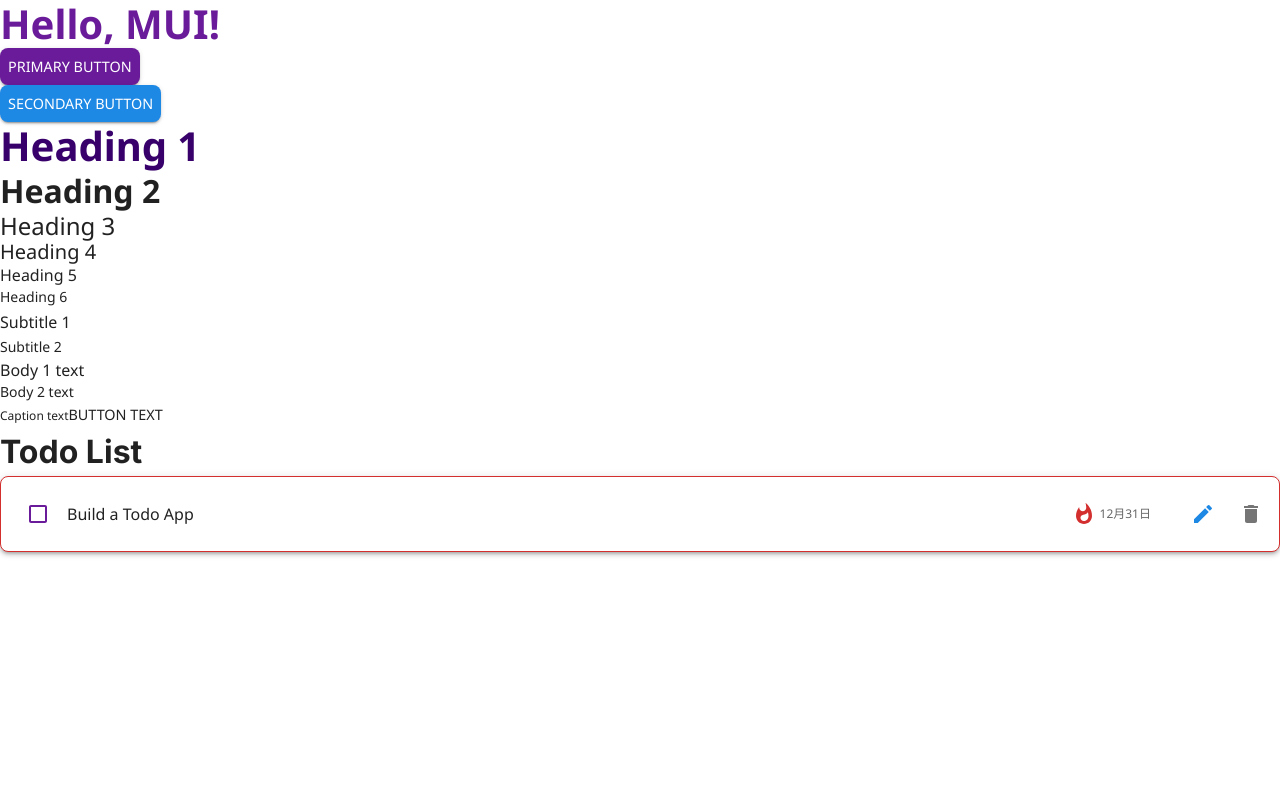
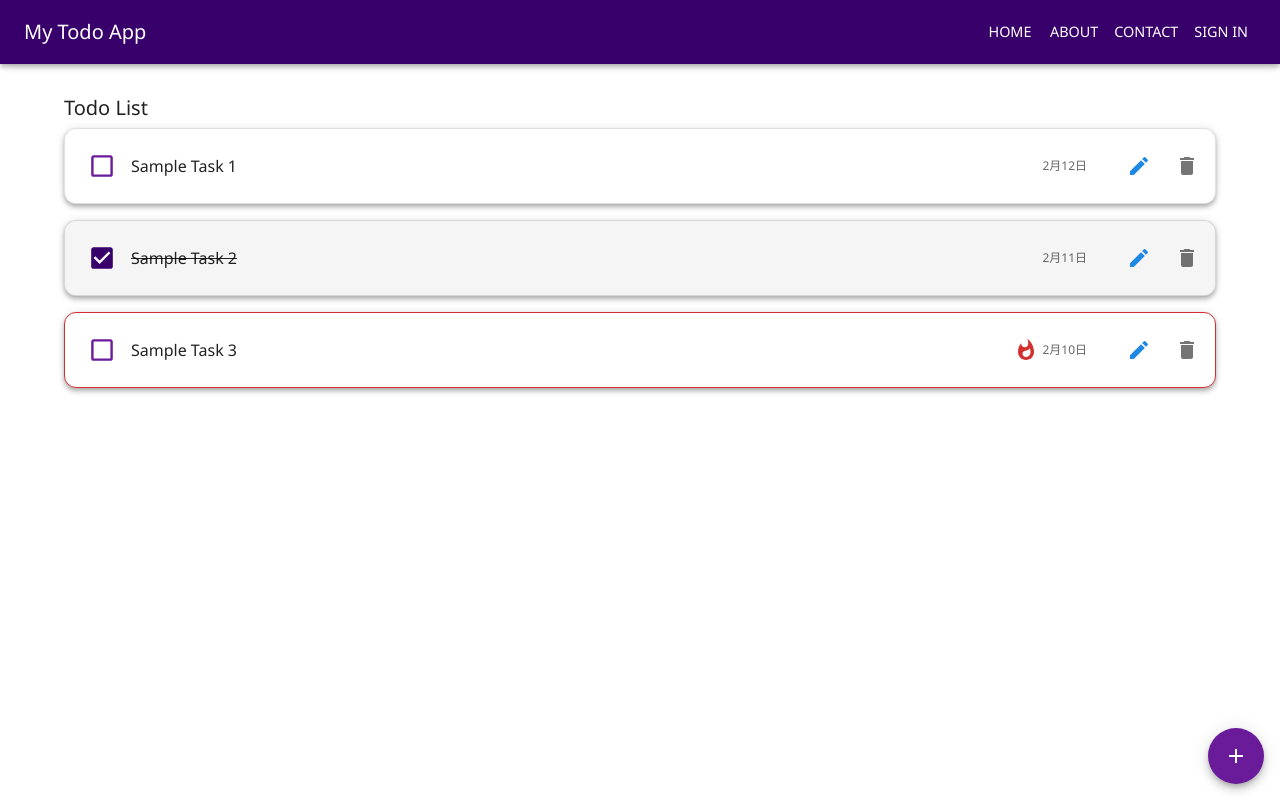
Before and after one commit to kouzaki496/todo-ts2, a Next.js app: page / in a window 1280 px wide. Built offline with nearby package versions, Linux system fonts and the light colour scheme; no server answers; a web font is replaced by a local one.

Commit message:
AddButtonからModalでTodoを追加

```diff
--- a/src/app/page.tsx
+++ b/src/app/page.tsx
@@ -1,14 +1,44 @@
 // app/page.tsx
 "use client";
 
-import React from 'react';
-import { Typography } from '@mui/material';
-import Button from '@/components/Button/Button'
+import React, { useState } from 'react';
+import { Box, Container, Typography } from '@mui/material';
 import { useTodo } from '../hooks/useTodo';
-import TodoItem from '../components/TodoItem/TodoItem';
+import TodoList from '../components/TodoList/TodoList';
+import Header from '../components/Header/Header';
+import AddTodoButton from '../components/AddTodoButton/AddTodoButton';
+import TodoModal from '../components/Modals/TodoModal';
+import Todo from '../types/todo';
 
-export default function Home() {
+const initialTodos: Todo[] = [
+  {
+    id: 1,
+    title: 'Sample Task 1',
+    completed: false,
+    dueDate: new Date(Date.now() + 86400000).toISOString().split('T')[0], // 明日の日付
+    details: 'This is a sample task detail.',
+  },
+  {
+    id: 2,
+    title: 'Sample Task 2',
+    completed: true,
+    dueDate: new Date().toISOString().split('T')[0], // 今日の日付
+    details: 'This task is completed.',
+  },
+  {
+    id: 3,
+    title: 'Sample Task 3',
+    completed: false,
+    dueDate: new Date(Date.now() - 86400000).toISOString().split('T')[0], // 昨日の日付
+    details: 'This task is overdue.',
+  },
+];
+
+const Page: React.FC = () => {
   const { todos, addTodo, updateTodo, deleteTodo } = useTodo();
+  const [localTodos, setLocalTodos] = useState<Todo[]>(initialTodos);
+  const [isModalOpen, setIsModalOpen] = useState(false);
+  const [selectedTodo, setSelectedTodo] = useState<Todo | null>(null);
 
   // 初期データを追加する例
   React.useEffect(() => {
@@ -16,38 +46,62 @@ export default function Home() {
     addTodo('Build a Todo App', '2023-12-31');
   }, []);
 
+  const handleUpdateTodo = (id: number, updatedFields: Partial<Todo>) => {
+    setLocalTodos((prevTodos) =>
+      prevTodos.map((todo) =>
+        todo.id === id ? { ...todo, ...updatedFields } : todo
+      )
+    );
+  };
+
+  const handleDeleteTodo = (id: number) => {
+    setLocalTodos((prevTodos) => prevTodos.filter((todo) => todo.id !== id));
+  };
+
+  const handleAddTodo = (title: string, dueDate: string, details: string, completed: boolean) => {
+    const newTodo: Todo = {
+      id: localTodos.length + 1,
+      title,
+      completed,
+      dueDate,
+      details,
+    };
+    setLocalTodos((prevTodos) => [...prevTodos, newTodo]);
+  };
+
+  const handleEditTodo = (todo: Todo) => {
+    setSelectedTodo(todo);
+    setIsModalOpen(true);
+  };
+
+  const handleSaveTodo = (title: string, dueDate: string, details: string, completed: boolean) => {
+    if (selectedTodo) {
+      handleUpdateTodo(selectedTodo.id, { title, dueDate, details, completed });
+    } else {
+      handleAddTodo(title, dueDate, details, completed);
+    }
+    setIsModalOpen(false);
+    setSelectedTodo(null);
+  };
+
   return (
-    <div>
-      <Typography variant="h1" color="primary">Hello, MUI!</Typography>
-      <Button variant="contained" color="primary">
-        Primary Button
-      </Button>
-      <Button variant="contained" color="secondary">
-        Secondary Button
-      </Button>
-      <div>
-        <Typography variant="h1" color="primary.dark">Heading 1</Typography>
-        <Typography variant="h2">Heading 2</Typography>
-        <Typography variant="h3">Heading 3</Typography>
-        <Typography variant="h4">Heading 4</Typography>
-        <Typography variant="h5">Heading 5</Typography>
-        <Typography variant="h6">Heading 6</Typography>
-        <Typography variant="subtitle1">Subtitle 1</Typography>
-        <Typography variant="subtitle2">Subtitle 2</Typography>
-        <Typography variant="body1">Body 1 text</Typography>
-        <Typography variant="body2">Body 2 text</Typography>
-        <Typography variant="caption">Caption text</Typography>
-        <Typography variant="button">Button text</Typography>
-      </div>
-      <h1>Todo List</h1>
-      {todos.map((todo) => (
-        <TodoItem
-          key={todo.id}
-          todo={todo}
-          updateTodo={updateTodo}
-          deleteTodo={deleteTodo}
+    <Container maxWidth="lg">
+      <Header title="My Todo App" />
+      <Box sx={{ mt: 4, mb: 4 }}>
+        <Typography variant="h4" component="h1" gutterBottom>
+          Todo List
+        </Typography>
+        <TodoList todos={localTodos} updateTodo={handleUpdateTodo} deleteTodo={handleDeleteTodo} />
+        <AddTodoButton onClick={() => setIsModalOpen(true)} />
+        <TodoModal
+          open={isModalOpen}
+          todo={selectedTodo}
+          onClose={() => setIsModalOpen(false)}
+          onSave={handleSaveTodo}
         />
-      ))}
-    </div>
+      </Box>
+    </Container>
   );
-}
+};
+
+export default Page;
--- /dev/null
+++ b/src/components/AddTodoButton/AddTodoButton.tsx
@@ -0,0 +1,28 @@
+import React from 'react';
+import { Fab, FabProps } from '@mui/material';
+import AddIcon from '@mui/icons-material/Add';
+
+interface AddTodoButtonProps extends FabProps {
+  onClick: () => void;
+}
+
+const AddTodoButton: React.FC<AddTodoButtonProps> = ({ onClick, ...props }) => {
+  return (
+    <Fab
+      color="primary"
+      aria-label="add"
+      onClick={onClick}
+      sx={{
+        position: 'fixed',
+        bottom: 16,
+        right: 16,
+        ...props.sx,
+      }}
+      {...props}
+    >
+      <AddIcon />
+    </Fab>
+  );
+};
+
+export default AddTodoButton;
--- /dev/null
+++ b/src/components/Modals/TodoModal.tsx
@@ -0,0 +1,104 @@
+import React, { useState, useEffect } from 'react';
+import { Dialog, DialogTitle, DialogContent, DialogActions, TextField, Button, Box, FormControlLabel, Checkbox } from '@mui/material';
+import Todo from '../../types/todo';
+
+interface TodoModalProps {
+  open: boolean;
+  todo: Todo | null;
+  onClose: () => void;
+  onSave: (updatedTitle: string, updatedDueDate: string, updatedDetails: string, updatedCompleted: boolean) => void;
+}
+
+const TodoModal: React.FC<TodoModalProps> = ({ open, todo, onClose, onSave }) => {
+  const [editedTitle, setEditedTitle] = useState(todo?.title || '');
+  const [editedDueDate, setEditedDueDate] = useState(todo?.dueDate || new Date().toISOString().split('T')[0]);
+  const [editedDetails, setEditedDetails] = useState(todo?.details || '');
+  const [editedCompleted, setEditedCompleted] = useState(todo?.completed || false);
+
+  useEffect(() => {
+    if (todo) {
+      setEditedTitle(todo.title);
+      setEditedDueDate(todo.dueDate);
+      setEditedDetails(todo.details || '');
+      setEditedCompleted(todo.completed);
+    } else {
+      setEditedTitle('');
+      setEditedDueDate(new Date().toISOString().split('T')[0]);
+      setEditedDetails('');
+      setEditedCompleted(false);
+    }
+  }, [todo]);
+
+  const handleSave = () => {
+    if (!editedTitle.trim()) {
+      alert('タスク名は必須です。');
+      return;
+    }
+    onSave(editedTitle, editedDueDate, editedDetails, editedCompleted);
+    onClose();
+  };
+
+  return (
+    <Dialog open={open} onClose={onClose} maxWidth="md" fullWidth>
+      <DialogTitle>{todo ? 'タスクを編集' : '新しいタスクを追加'}</DialogTitle>
+      <DialogContent>
+        <Box component="form" sx={{ display: 'flex', flexDirection: 'column', gap: 2 }}>
+          <TextField
+            autoFocus
+            margin="dense"
+            label="タスク名"
+            type="text"
+            fullWidth
+            variant="outlined"
+            value={editedTitle}
+            onChange={(e) => setEditedTitle(e.target.value)}
+            required
+          />
+          <TextField
+            margin="dense"
+            label="期限"
+            type="date"
+            fullWidth
+            variant="outlined"
+            value={editedDueDate}
+            onChange={(e) => setEditedDueDate(e.target.value)}
+            inputProps={{
+              min: new Date().toISOString().split('T')[0],
+            }}
+          />
+          <TextField
+            margin="dense"
+            label="詳細"
+            type="text"
+            fullWidth
+            variant="outlined"
+            multiline
+            rows={4}
+            value={editedDetails}
+            onChange={(e) => setEditedDetails(e.target.value)}
+          />
+          <FormControlLabel
+            control={
+              <Checkbox
+                checked={editedCompleted}
+                onChange={(e) => setEditedCompleted(e.target.checked)}
+                color="primary"
+              />
+            }
+            label="完了"
+          />
+        </Box>
+      </DialogContent>
+      <DialogActions>
+        <Button onClick={onClose} color="secondary">
+          キャンセル
+        </Button>
+        <Button onClick={handleSave} color="primary">
+          保存
+        </Button>
+      </DialogActions>
+    </Dialog>
+  );
+};
+
+export default TodoModal;
--- /dev/null
+++ b/src/components/Modals/index.ts
@@ -0,0 +1 @@
+export { default as TodoModal } from './TodoModal';
--- a/src/components/TodoItem/EditTodoModal.tsx
+++ /dev/null
@@ -1,63 +0,0 @@
-import React, { useState } from 'react';
-import { Dialog, DialogTitle, DialogContent, DialogActions, TextField, Button } from '@mui/material';
-import Todo from '../../types/todo';
-
-interface EditTodoModalProps {
-  open: boolean;
-  todo: Todo;
-  onClose: () => void;
-  onSave: (updatedTitle: string, updatedDueDate: string) => void;
-}
-
-const EditTodoModal: React.FC<EditTodoModalProps> = ({ open, todo, onClose, onSave }) => {
-  const [editedTitle, setEditedTitle] = useState(todo.title);
-  const [editedDueDate, setEditedDueDate] = useState(todo.dueDate);
-
-  const handleSave = () => {
-    onSave(editedTitle, editedDueDate);
-    onClose();
-  };
-
-  // 今日の日付を取得してフォーマット
-  const today = new Date().toISOString().split('T')[0];
-
-  return (
-    <Dialog open={open} onClose={onClose}>
-      <DialogTitle>タスクを編集</DialogTitle>
-      <DialogContent>
-        <TextField
-          autoFocus
-          margin="dense"
-          label="タスク名"
-          type="text"
-          fullWidth
-          variant="outlined"
-          value={editedTitle}
-          onChange={(e) => setEditedTitle(e.target.value)}
-        />
-        <TextField
-          margin="dense"
-          label="期限"
-          type="date"
-          fullWidth
-          variant="outlined"
-          value={editedDueDate}
-          onChange={(e) => setEditedDueDate(e.target.value)}
-          inputProps={{
-            min: today,
-          }}
-        />
-      </DialogContent>
-      <DialogActions>
-        <Button onClick={onClose} color="secondary">
-          キャンセル
-        </Button>
-        <Button onClick={handleSave} color="primary">
-          保存
-        </Button>
-      </DialogActions>
-    </Dialog>
-  );
-};
-
-export default EditTodoModal;
--- a/src/components/TodoItem/TodoItem.tsx
+++ b/src/components/TodoItem/TodoItem.tsx
@@ -6,7 +6,7 @@ import DeleteIcon from '@mui/icons-material/Delete';
 import EditIcon from '@mui/icons-material/Edit';
 import WhatshotIcon from '@mui/icons-material/Whatshot';
 import { styled } from '@mui/material/styles';
-import EditTodoModal from './EditTodoModal';
+import TodoModal from '../Modals/TodoModal';
 
 const StyledCheckbox = styled(Checkbox)(({ theme }) => ({
   color: theme.palette.primary.main,
@@ -16,6 +16,7 @@ const StyledCheckbox = styled(Checkbox)(({ theme }) => ({
   '&:hover': {
     backgroundColor: theme.palette.action.hover,
   },
+  transform: 'scale(1.2)',
 }));
 
 const TodoItem = ({ todo, updateTodo, deleteTodo }: TodoItemProps) => {
@@ -29,8 +30,8 @@ const TodoItem = ({ todo, updateTodo, deleteTodo }: TodoItemProps) => {
     setIsEditing(true);
   };
 
-  const handleSave = (updatedTitle: string, updatedDueDate: string) => {
-    updateTodo(todo.id, { title: updatedTitle, dueDate: updatedDueDate });
+  const handleSave = (updatedTitle: string, updatedDueDate: string, updatedDetails: string, updatedCompleted: boolean) => {
+    updateTodo(todo.id, { title: updatedTitle, dueDate: updatedDueDate, details: updatedDetails, completed: updatedCompleted });
     setIsEditing(false);
   };
 
@@ -47,14 +48,18 @@ const TodoItem = ({ todo, updateTodo, deleteTodo }: TodoItemProps) => {
           mb: 2,
           display: 'flex',
           alignItems: 'center',
-          boxShadow: 3,
-          borderRadius: 2,
-          backgroundColor: (theme) => todo.completed ? theme.palette.grey[200] : theme.palette.background.paper,
+          boxShadow: 4,
+          borderRadius: 3,
+          backgroundColor: (theme) => todo.completed ? theme.palette.grey[100] : theme.palette.background.paper,
           borderColor: (theme) => {
             if (todo.completed) return theme.palette.divider;
             if (isOverdue) return theme.palette.error.main;
             if (isDueToday) return theme.palette.warning.main;
             return theme.palette.divider;
+          },
+          transition: 'transform 0.2s',
+          '&:hover': {
+            transform: 'scale(1.02)',
           },
         }}
       >
@@ -70,6 +75,7 @@ const TodoItem = ({ todo, updateTodo, deleteTodo }: TodoItemProps) => {
               sx={{
                 cursor: 'pointer',
                 color: todo.completed ? 'gray' : 'text.primary',
+                textDecoration: todo.completed ? 'line-through' : 'none',
               }}
             >
               {todo.title}
@@ -94,7 +100,7 @@ const TodoItem = ({ todo, updateTodo, deleteTodo }: TodoItemProps) => {
           </IconButton>
         </CardActions>
       </Card>
-      <EditTodoModal
+      <TodoModal
         open={isEditing}
         todo={todo}
         onClose={() => setIsEditing(false)}
--- a/src/components/TodoItem/index.ts
+++ b/src/components/TodoItem/index.ts
@@ -1,3 +1,2 @@
 export { default as TodoItem } from './TodoItem';
-export { default as EditTodoModal } from './EditTodoModal';
 export type { TodoItemProps } from '../../types/todo';
--- a/src/types/todo.ts
+++ b/src/types/todo.ts
@@ -1,9 +1,10 @@
 //src/types/todo.ts
-interface Todo {
+export interface Todo {
   id: number;
   title: string;
   completed: boolean;
   dueDate: string;
+  details?: string;
 }
 
 export interface TodoItemProps {
```
Also changed, not shown: 2 other files (tests, documents, lock files or other folders).
